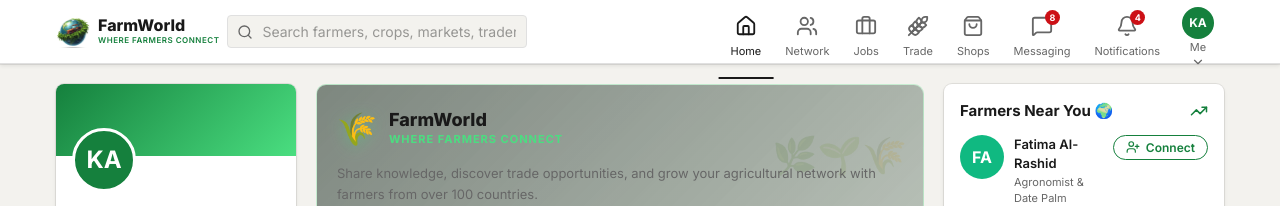
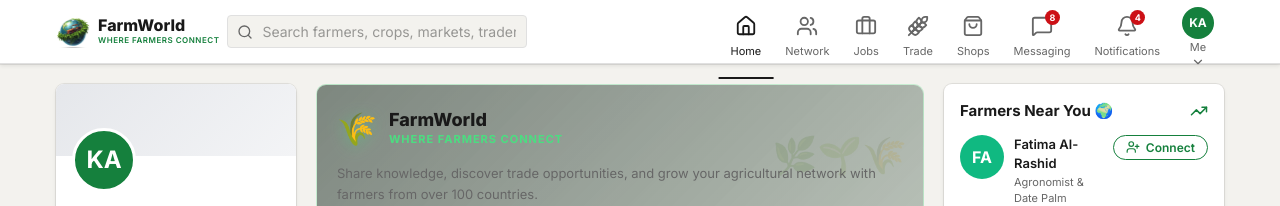
Before and after one commit to appauyaw024-ux/farmworld, a React (Vite) app: page /login in a window 1280 px wide. Both pictures are taken after a click on the button "Continue as Guest Demo". Shown: the top 206 px of the page. Built offline with nearby package versions, Linux system fonts and the light colour scheme; no server answers; the database is empty.

Commit message:
Remove green gradient from profile header, replace with neutral gray

```diff
--- a/src/pages/Feed.css
+++ b/src/pages/Feed.css
@@ -3,7 +3,7 @@
 .profile-mini-card { padding: 0; overflow: hidden; }
 .profile-mini-banner {
   height: 72px;
-  background: linear-gradient(135deg, #15803d, #4ade80);
+  background: linear-gradient(135deg, #e5e7eb, #f3f4f6);
 }
 .profile-mini-avatar {
   padding: 0 16px;
```
